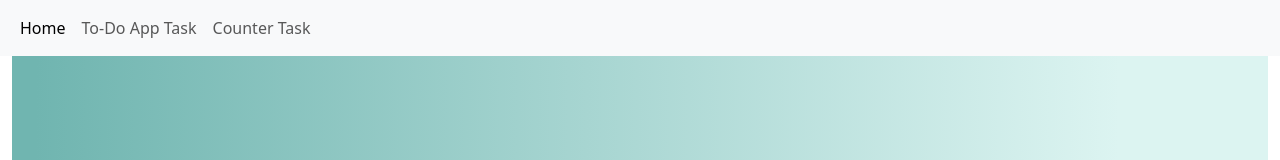
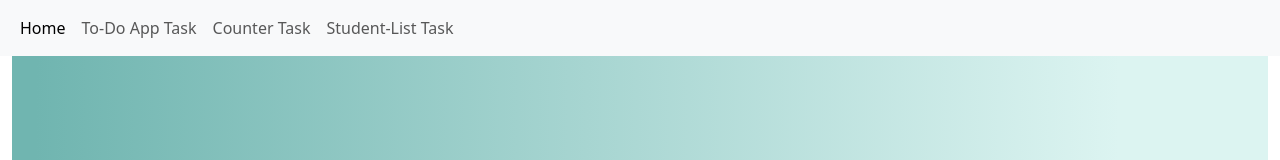
Before and after one commit to rutu-jadhav1/all_miniTask, an Angular app: page /todo in a window 1280 px wide. Shown: the top 160 px of the page. Built offline with nearby package versions, Linux system fonts and the light colour scheme.

Commit message:
Student list component

```diff
--- a/src/app/app.routes.ts
+++ b/src/app/app.routes.ts
@@ -2,6 +2,7 @@ import { Routes } from '@angular/router';
 import { TodoAppComponent } from './component/todo-app-component/todo-app-component';
 import { CounterComponent } from './component/counter-component/counter-component';
 import { NavbarComponent } from './component/navbar-component/navbar-component';
+import { StudentListComponent } from './component/student-list-component/student-list-component';
 
 export const routes: Routes = [
 
@@ -22,6 +23,10 @@ export const routes: Routes = [
                         path: 'counter',
                         component: CounterComponent
                     },
+                    {
+                        path: 'studentList',
+                        component: StudentListComponent
+                    }
                 ]
     }
 ];
--- a/src/app/component/navbar-component/navbar-component.html
+++ b/src/app/component/navbar-component/navbar-component.html
@@ -12,6 +12,9 @@
         <li class="nav-item">
           <a class="nav-link" routerLink="counter">Counter Task</a>
         </li>
+        <li class="nav-item">
+          <a class="nav-link" routerLink="studentList">Student-List Task</a>
+        </li>
 
 
       </ul>
--- /dev/null
+++ b/src/app/component/student-list-component/student-list-component.html
@@ -0,0 +1 @@
+<p>student-list-component works!</p>
```
Also changed, not shown: src/app/component/student-list-component/student-list-component.ts (added, +11 -0 lines), src/app/component/student-list-component/student-list-component.css (added), 1 other file (tests, documents, lock files or other folders).
